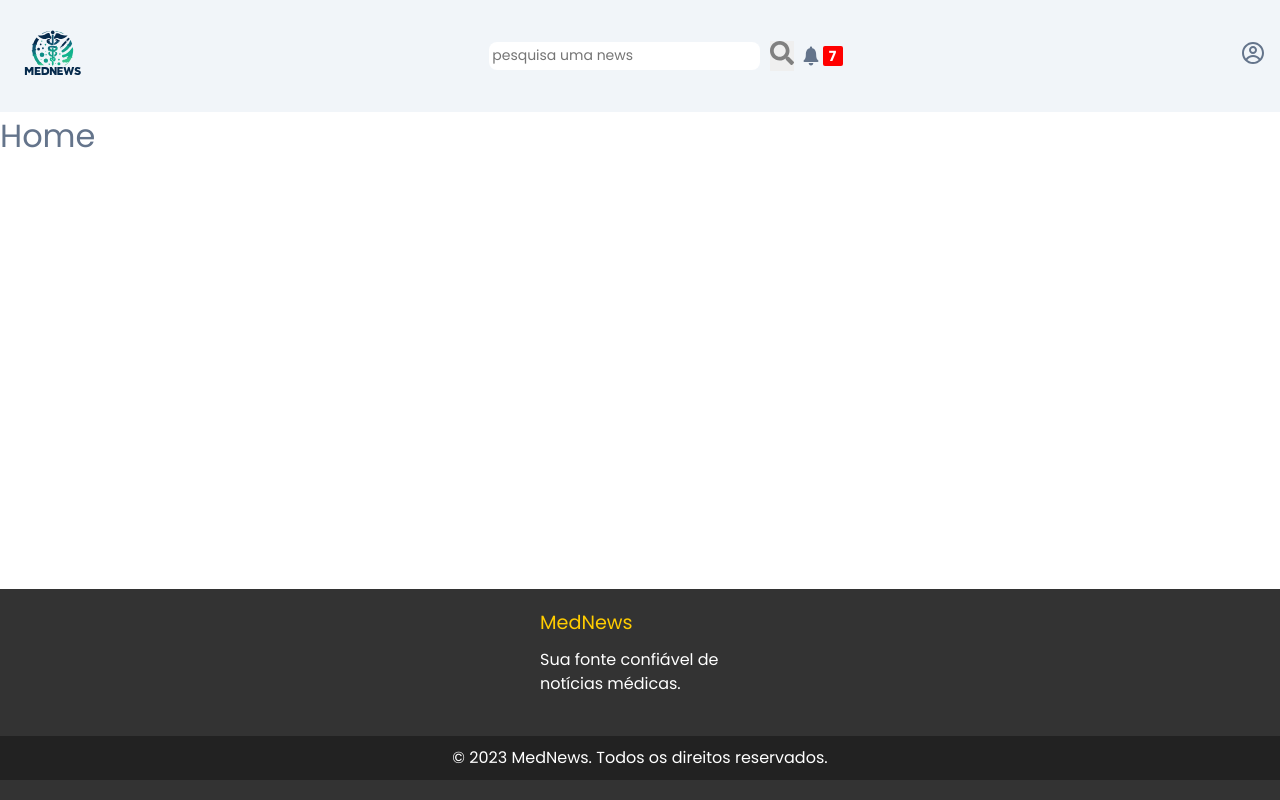
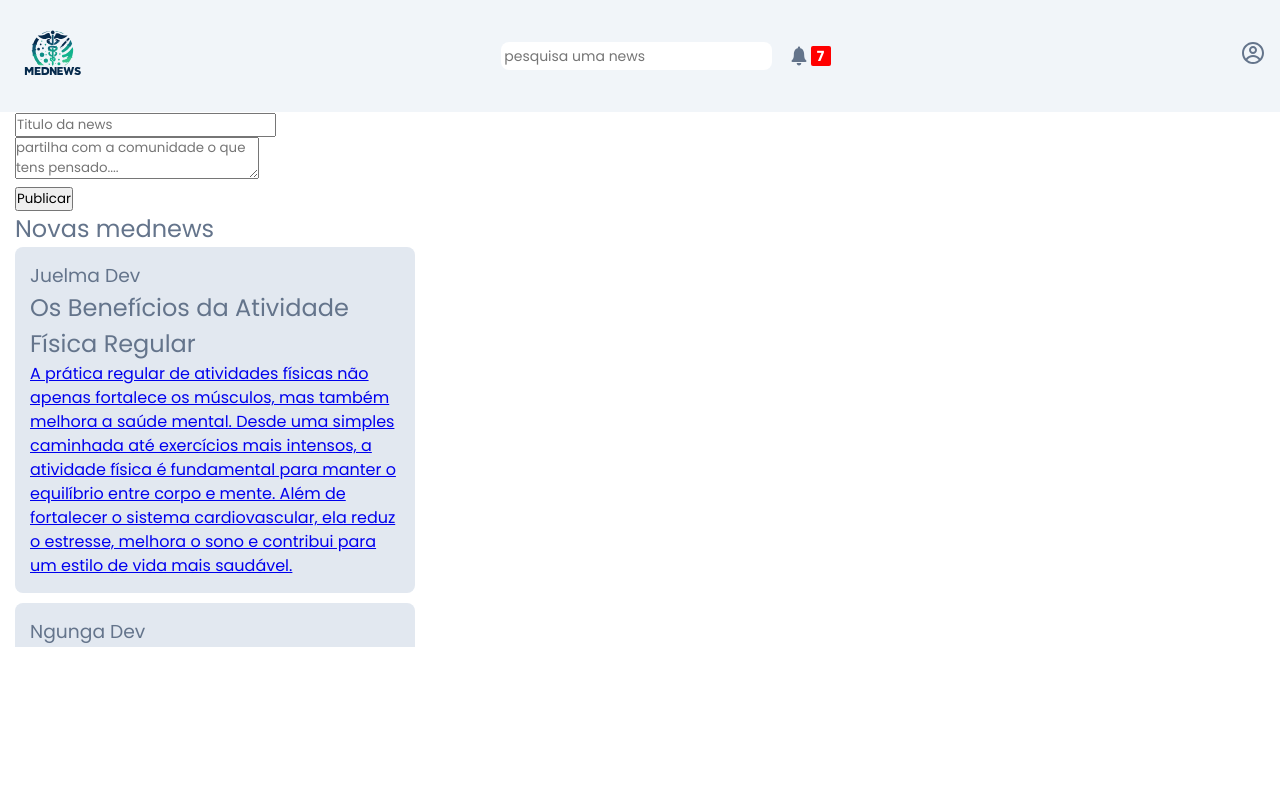
Before and after one commit to franciscojoaopedro/mednews, a React (Vite) app: page / in a window 1280 px wide. Built offline with nearby package versions, Linux system fonts and the light colour scheme.

Commit message:
feat:add CardNews and ListNews test

```diff
--- a/src/App.jsx
+++ b/src/App.jsx
@@ -14,7 +14,7 @@ function App() {
       }
       <Outlet
       />
-     {lognin&& (<Footer/>)}
+     {/* {lognin&& (<Footer/>)} */}
     </div>
   </>
   )
--- /dev/null
+++ b/src/components/CardNews/Card.css
@@ -0,0 +1,8 @@
+.news{
+    padding: 15px;
+    border-radius: 8px;
+    background-color: #e2e8f0;
+    width: 400px;
+    height: fit-content;
+    margin-bottom: 10px;
+}
--- /dev/null
+++ b/src/components/CardNews/CardNews.jsx
@@ -0,0 +1,20 @@
+import React from 'react';
+
+
+// import { Container } from './styles';
+import "./Card.css"
+export const CardNews = ({nome,titulo,conteudo}) => {
+  return(
+    <div className="news">
+        <div>
+        <h3>{nome}</h3>
+        </div>
+        <div className='title-news' >
+        <h2>{titulo}</h2>
+        </div>
+       <div>
+       <a href="#">{conteudo}</a>
+       </div>
+</div>
+  )
+}
--- a/src/components/Header/Header.jsx
+++ b/src/components/Header/Header.jsx
@@ -13,14 +13,14 @@ export const Header = () => {
     <header>
       <div className='container-header'>
         <nav className='container-nav'>
-        <div className='logo'>
+        <Link to={"/"} className='logo'>
             <img  src={Logo} />
-        </div>
+        </Link>
 
         <div className='content-search-and-notify'>
             <input   type='search' placeholder=' pesquisa uma news'   />
             <button type='submit'>
-                  <FaSearch size={24} color='gray'  />
+                  {/* <FaSearch size={24} color='gray'  /> */}
             </button>
             <div className='notify_update'>
               <IoIosNotifications size={24} />
--- a/src/components/Header/header.css
+++ b/src/components/Header/header.css
@@ -1,5 +1,8 @@
 header{
+    position: relative;
+    width: 100%;
     background: #f1f5f9;
+
 }
 .container-header{
     display: flex;
--- a/src/main.jsx
+++ b/src/main.jsx
@@ -9,10 +9,11 @@ import './global.css'
 import {createBrowserRouter,RouterProvider,Navigate} from "react-router-dom"
 import SignIn from './pages/SignIn'
 import SignUp from './pages/SignUp'
-import Home from './routes/Home'
-import Error from './pages/Error/index.jsx'
+
+import Error from './pages/Error'
 import ContactDetails from './routes/ContactDetails.jsx'
 import Contacto from './routes/Contacto.jsx'
+import Home from './pages/Home/index.jsx'
 
 // const browserHistory = createBrowserRouter([
 //   {
--- /dev/null
+++ b/src/pages/Home/index.css
@@ -0,0 +1,16 @@
+.container-home{
+    width: 100%;
+    padding: 0px 15px;
+}
+
+.content-home{
+    display: flex;
+    justify-content:center;
+    align-items: flex-start;
+    flex-direction: column;
+}
+.all-news{
+    overflow-y: scroll;
+    scroll-behavior: smooth;
+    max-height: 50vh;
+}
--- a/src/pages/Home/index.jsx
+++ b/src/pages/Home/index.jsx
@@ -0,0 +1,45 @@
+import React from 'react';
+
+import "./index.css"
+import { CardNews } from '../../components/CardNews/CardNews';
+import { ListNews } from './test';
+
+// import { Container } from './styles';
+ListNews
+const Home = () => {
+
+
+  return (
+    <div className='container-home'>
+        <div className='content-home'>
+            <div>
+                <input placeholder='Titulo da news' />
+            </div>
+            <div>
+                <textarea
+                    placeholder='partilha com a comunidade o que tens pensado....'
+                />
+            </div>
+           <div>
+            <button>Publicar</button>
+           </div>
+           <div>
+            <h2>Novas mednews </h2>
+           </div>
+           <div className='all-news'>
+           {ListNews.map((element,index)=>
+           <CardNews
+           key={index}
+           nome={element.author}
+           conteudo={element.conteudo}
+           titulo={element.titulo}
+           />)}
+           </div>
+        </div>
+
+
+    </div>
+  )
+}
+
+export default Home;
--- /dev/null
+++ b/src/pages/Home/test.js
@@ -0,0 +1,31 @@
+export const ListNews=[
+    {
+    id:1,
+    author:"Juelma Dev",
+    titulo:"Os Benefícios da Atividade Física Regular",
+    conteudo:"A prática regular de atividades físicas não apenas fortalece os músculos, mas também melhora a saúde mental. Desde uma simples caminhada até exercícios mais intensos, a atividade física é fundamental para manter o equilíbrio entre corpo e mente. Além de fortalecer o sistema cardiovascular, ela reduz o estresse, melhora o sono e contribui para um estilo de vida mais saudável."
+    },
+    {
+        id:2,
+    author:"Ngunga Dev",
+    titulo:"Alimentação Balanceada: A Chave para uma Vida Saudável",
+    conteudo:"Uma alimentação equilibrada é a base de uma vida saudável. Incluir uma variedade de frutas, vegetais, proteínas magras e grãos integrais fornece os nutrientes essenciais para o corpo. Evitar excessos de açúcares e gorduras saturadas contribui para a prevenção de doenças crônicas. Lembre-se, a alimentação saudável não é apenas uma escolha, mas um investimento em bem-estar."
+    },
+    {
+        id:3,
+    author:"Daniel Kussunga",
+    titulo:"A Importância do Sono para a Saúde Global",
+    conteudo:"Dormir bem é crucial para a saúde física e mental. Durante o sono, o corpo se regenera, fortalece o sistema imunológico e consolida a aprendizagem. A falta de sono está associada a problemas de saúde, como obesidade e depressão. Cultivar hábitos de sono saudáveis, como manter uma rotina regular e criar um ambiente propício ao descanso, é fundamental para uma vida equilibrada."
+    },
+    {
+        id:4,
+        author:"Carlos Dev",
+    titulo:"Cuidados com a Saúde Mental: Um Compromisso Necessário",
+    conteudo:"A saúde mental é uma parte integral do bem-estar global. Destacar a importância de cuidar da mente é essencial para prevenir problemas como ansiedade e depressão. A prática de mindfulness, a busca por apoio quando necessário e a promoção de um ambiente de apoio são passos cruciais para manter uma boa saúde mental."
+    },
+    {id:5,
+        author:"Daniel Kussunga",
+    titulo:"Hidratação: O Elixir da Saúde",
+    conteudo:"A importância da hidratação não pode ser subestimada. A água desempenha um papel vital em várias funções do corpo, incluindo a regulação da temperatura e a eliminação de toxinas. Manter-se adequadamente hidratado contribui para a saúde da pele, função cerebral e saúde geral. Lembre-se de beber água regularmente ao longo do dia para manter seu corpo funcionando em seu melhor estado."
+    }
+]
--- a/src/routes/Home.jsx
+++ /dev/null
@@ -1,12 +0,0 @@
-import React from 'react';
-
-
-// import { Container } from './styles';
-
-const Home = () => {
-  return <div>
-    <h1>Home</h1>
-  </div>;
-}
-
-export default Home;
```
